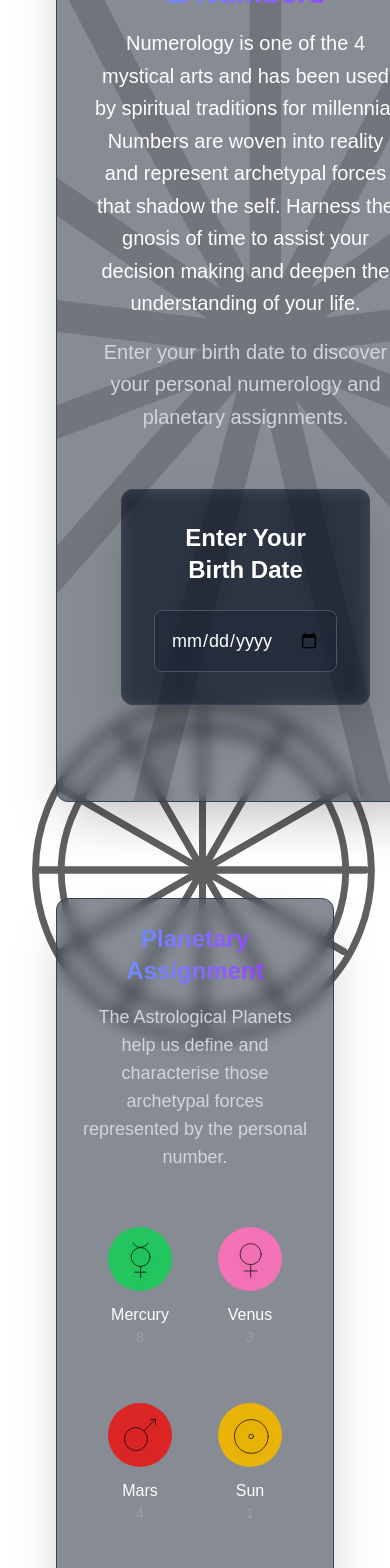
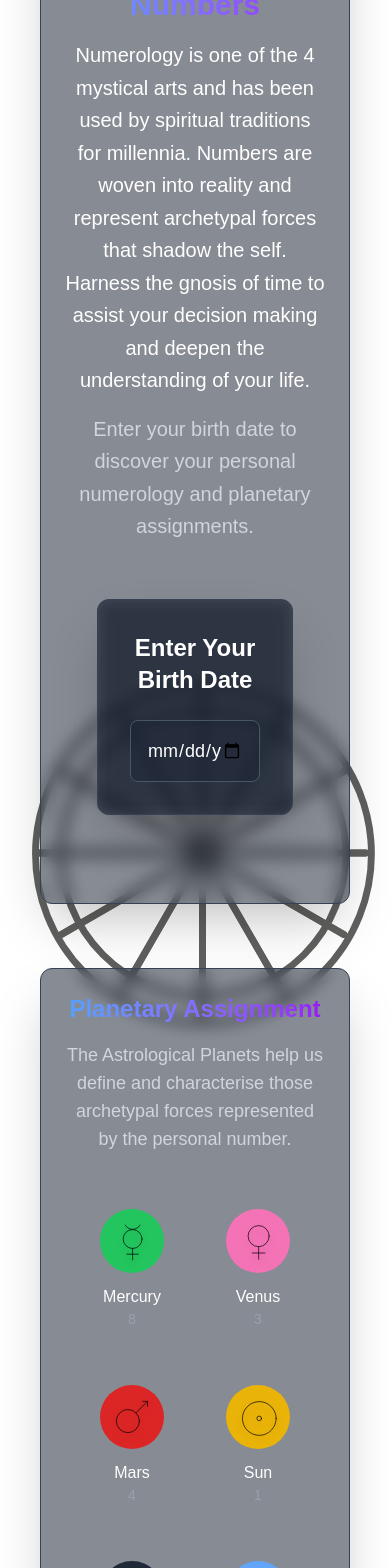
Before and after one commit to PavlosMac/timegnosis, a Next.js app: page / in a window 390 px wide. Shown: the part 432-2000 px from the top of the page. Built offline with nearby package versions, Linux system fonts and the light colour scheme.

Commit message:
Fixes for mobile.

```diff
--- a/src/components/HomeClient.tsx
+++ b/src/components/HomeClient.tsx
@@ -97,9 +97,9 @@ export default function HomeClient() {
   return (
     <main className="flex flex-col items-center gap-8 p-6">
       <NavBar />
-      <div className="max-w-4xl mx-auto p-8">
-        <div className="relative overflow-hidden bg-gray-900/50 backdrop-blur-sm rounded-xl p-8 border border-gray-700 shadow-2xl">
-          <div className="absolute inset-0 z-0 opacity-20">
+      <div className="w-full max-w-4xl mx-auto p-4 sm:p-6 md:p-8 flex flex-col items-center">
+        <div className="relative w-full max-w-xl mx-auto overflow-hidden bg-gray-900/50 backdrop-blur-sm rounded-xl p-6 sm:p-8 border border-gray-700 shadow-2xl">
+          <div className="absolute inset-0 z-0 opacity-20 hidden md:block">
             <Image src="/planets/astro.svg" alt="Background" fill className="object-cover w-full h-full scale-200" priority={false} style={{ objectFit: 'cover' }} />
           </div>
           <div className="relative z-10 text-center">
--- a/src/components/Planets.tsx
+++ b/src/components/Planets.tsx
@@ -29,7 +29,7 @@ const tailwindColors = {
 const planets: Planet[] = [
   { name: "Mercury", color: "green-500", energy: 8, file: "/planets/Mercury.svg" },
   { name: "Venus", color: "pink-400", energy: 3, file: "/planets/Venus.svg" },
-  { name: "Mars", color: "red-600", energy: 4, file: "/planets/mars.svg" },
+  { name: "Mars", color: "red-600", energy: 4, file: "/planets/Mars.svg" },
   { name: "Sun", color: "yellow-500", energy: 1, file: "/planets/Sun.svg" },
   { name: "Saturn", color: "gray-800", energy: 5, file: "/planets/Saturn.svg" },
   { name: "Uranus", color: "blue-300", energy: 22, file: "/planets/Uranus.svg" },
@@ -102,7 +102,7 @@ export default function Planets() {
 
 
   return (
-    <div className="max-w-4xl mx-auto p-8">
+    <div className="w-full max-w-4xl mx-auto p-4 sm:p-6 md:p-8 flex flex-col items-center">
       <div className="bg-gray-900/50 backdrop-blur-sm rounded-xl p-6 border border-gray-700 shadow-2xl">
         <h2 className="text-2xl font-bold text-center mb-4 bg-clip-text text-transparent bg-gradient-to-r from-blue-400 to-purple-600">
           Planetary Assignment
@@ -119,7 +119,7 @@ export default function Planets() {
             return (
               <div
                 key={index}
-                className={`flex flex-col items-center p-4 rounded-lg transition-all duration-300 ${isActive ? 'bg-gray-800/50 scale-105' : ''}`}
+                className={`relative flex flex-col items-center p-4 rounded-lg transition-all duration-300 ${isActive ? 'bg-gray-800/50 scale-105' : ''}`}
               >
                 <motion.div
                   className="flex items-center justify-center rounded-full w-16 h-16 mb-3"
@@ -149,16 +149,18 @@ export default function Planets() {
                   aria-busy={isLoading}
                 >
                   {planet.name}
-                  {isLoading && (
-                    <svg className="ml-2 w-4 h-4 animate-spin text-blue-400" viewBox="0 0 24 24" fill="none" xmlns="http://www.w3.org/2000/svg">
-                      <circle className="opacity-25" cx="12" cy="12" r="10" stroke="currentColor" strokeWidth="4" />
-                      <path className="opacity-75" fill="currentColor" d="M4 12a8 8 0 018-8v4a4 4 0 00-4 4H4z" />
-                    </svg>
-                  )}
                 </button>
                 <span className="text-sm text-gray-400">
                   {planet.name === "Moon" ? "7/11" : planet.energy}
                 </span>
+                {isLoading && (
+                  <div className="absolute inset-0 bg-black/50 flex items-center justify-center z-20 rounded-lg">
+                    <svg className="w-8 h-8 animate-spin text-blue-400" viewBox="0 0 24 24" fill="none" xmlns="http://www.w3.org/2000/svg">
+                      <circle className="opacity-25" cx="12" cy="12" r="10" stroke="currentColor" strokeWidth="4" />
+                      <path className="opacity-75" fill="currentColor" d="M4 12a8 8 0 018-8v4a4 4 0 00-4 4H4z" />
+                    </svg>
+                  </div>
+                )}
               </div>
             );
           })}
```
